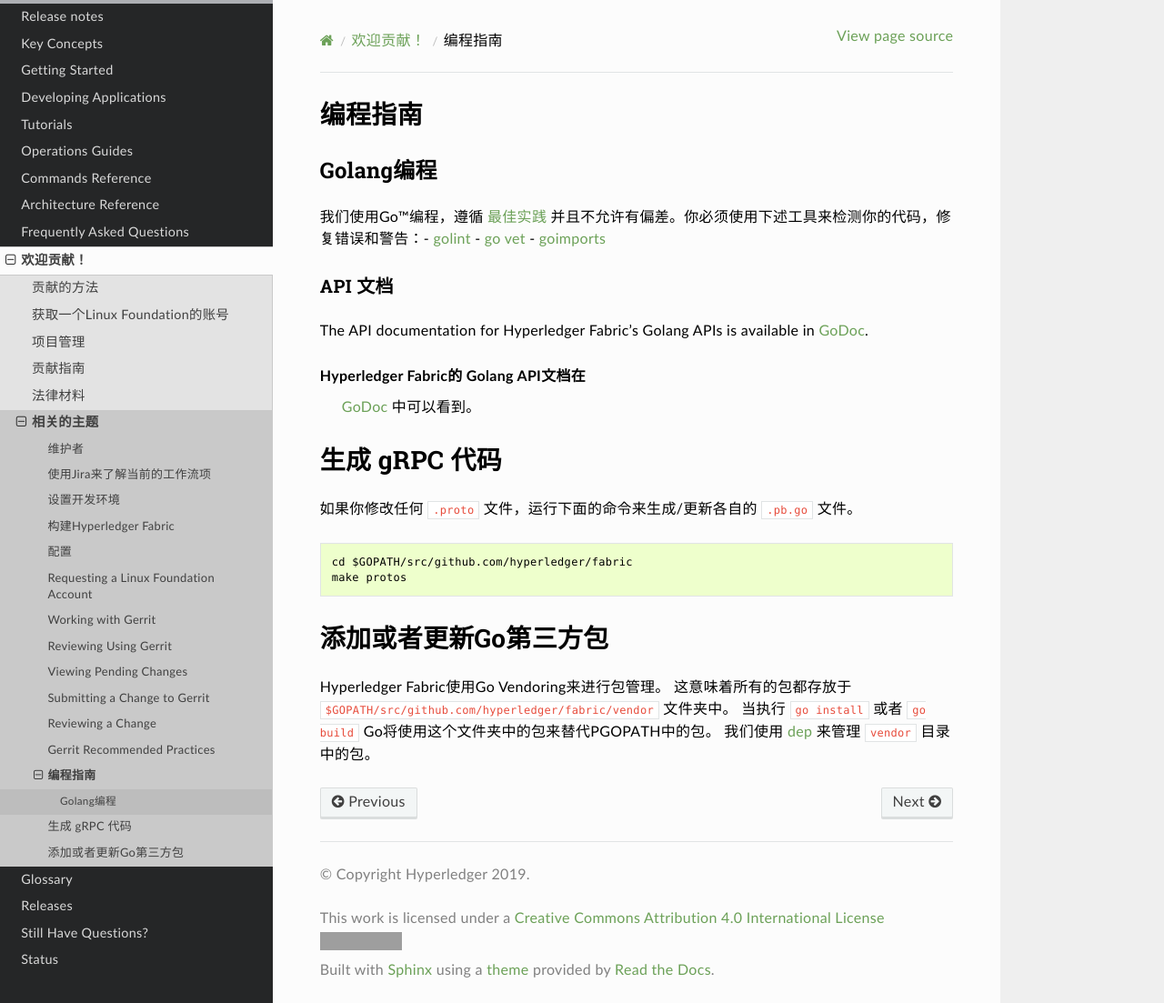
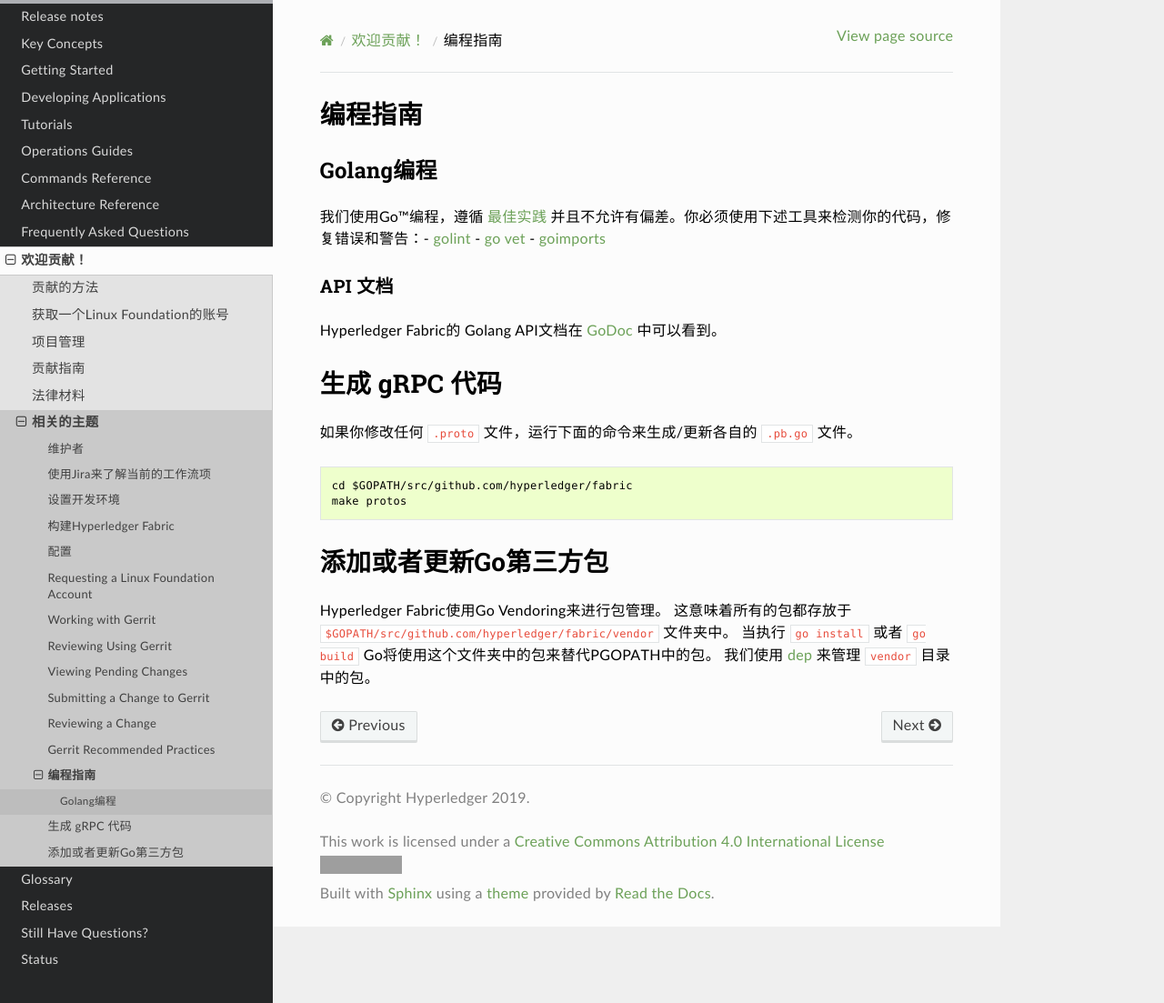
Before and after one commit to TopJohn/fabric-docs-cn, a Sphinx documentation site: the page built from docs/source/Style-guides/go-style.rst, in a window 1280 px wide and 1103 px high. Shown: the whole window at 91% size. Built offline with Sphinx 7.4.7 and the Read the Docs theme 2.0.0, drawn with Linux system fonts in a browser that asks for light colours; formulas are drawn with MathJax 3; pages that are not in the unit, such as notebooks, are missing from menus; grey boxes are pictures that could not be loaded.

Commit message:
go-style.rst
Signed-off-by: TopJohn <xzj19922010@gmail.com>

```diff
--- a/docs/source/Style-guides/go-style.rst
+++ b/docs/source/Style-guides/go-style.rst
@@ -13,12 +13,9 @@ vet <https://golang.org/cmd/vet/>`__ -
 API 文档
 ^^^^^^^^^^^^^^^^^
 
-The API documentation for Hyperledger Fabric's Golang APIs is available
-in `GoDoc <https://godoc.org/github.com/hyperledger/fabric>`_.
-
 Hyperledger Fabric的 Golang API文档在
- `GoDoc <https://godoc.org/github.com/hyperledger/fabric>`_
- 中可以看到。
+`GoDoc <https://godoc.org/github.com/hyperledger/fabric>`_
+中可以看到。
 
 生成 gRPC 代码
 ---------------------
```
